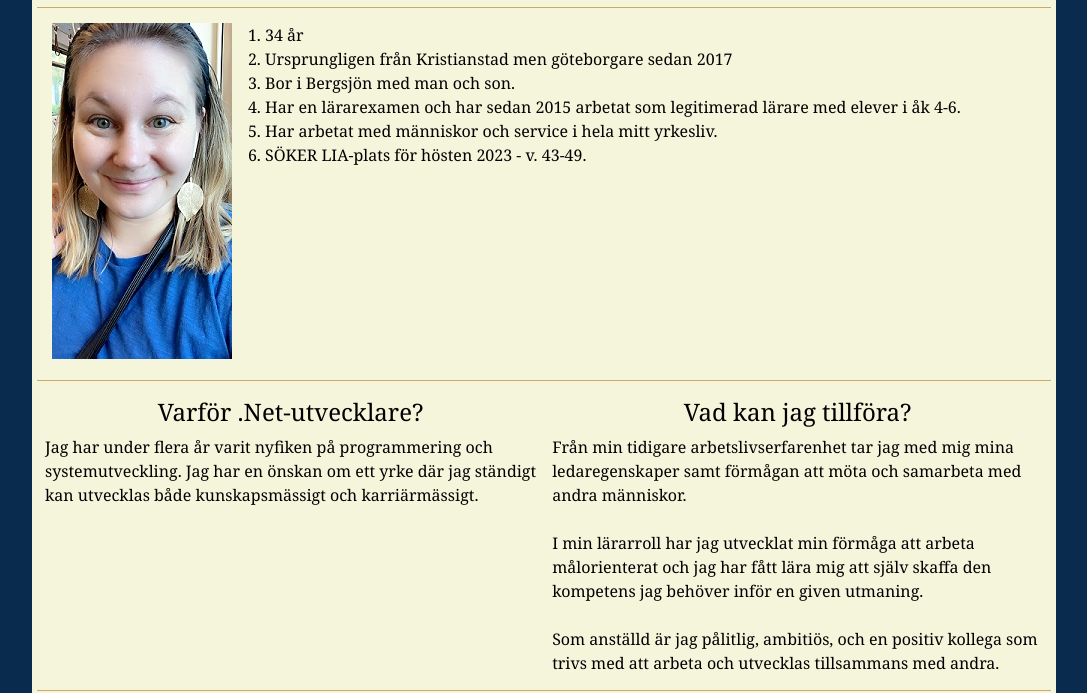
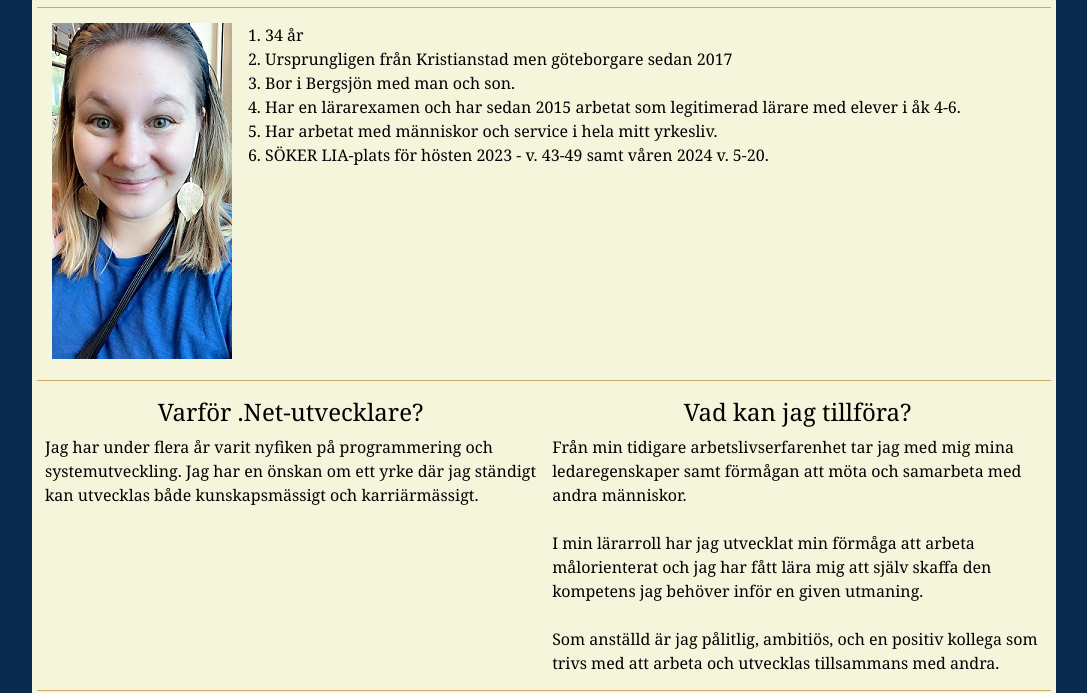
Before and after one commit to lindawendel/CV, a plain HTML site: page index.html in a window 1280 px wide. Shown: the part 90-783 px from the top of the page, without its empty margins (96-1183 px from the left). Drawn offline with Linux system fonts and the light colour scheme.

Commit message:
uppdaterade datum för Lia-plats

```diff
--- a/index.html
+++ b/index.html
@@ -26,7 +26,7 @@
             <li>Bor  i Bergsjön med man och son.</li>
             <li>Har en lärarexamen och har sedan 2015 arbetat som legitimerad lärare med elever i åk 4-6.</li>
             <li>Har arbetat med människor och service i hela mitt yrkesliv.</li>
-            <li>SÖKER LIA-plats för hösten 2023 - v. 43-49.</li>
+            <li>SÖKER LIA-plats för hösten 2023 - v. 43-49 samt våren 2024 v. 5-20.</li>
         </ol>
         </div>
 
```
